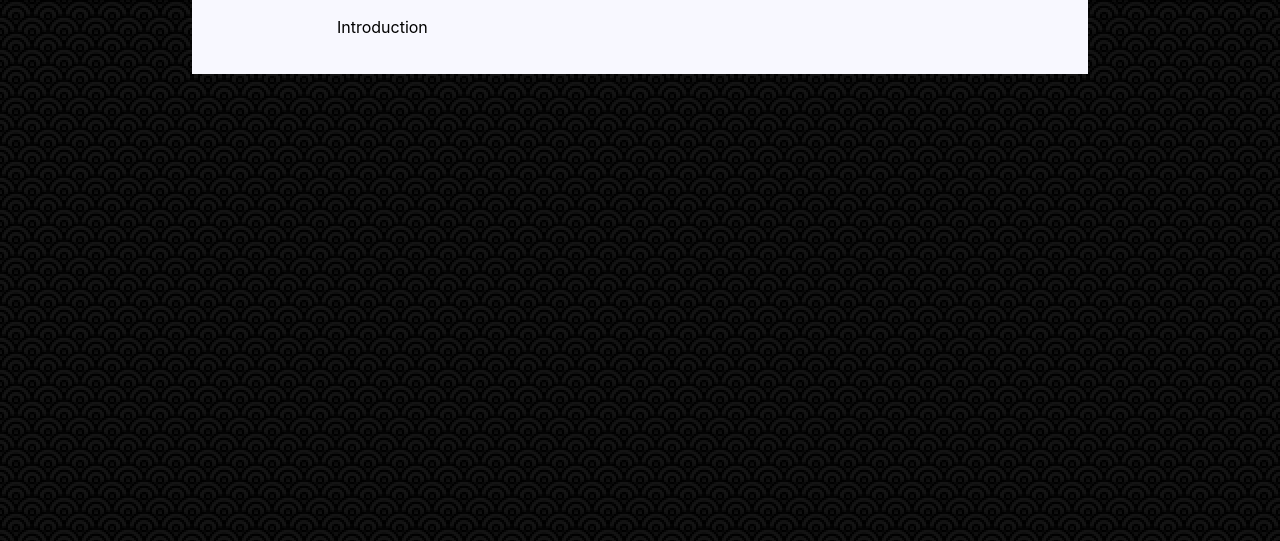
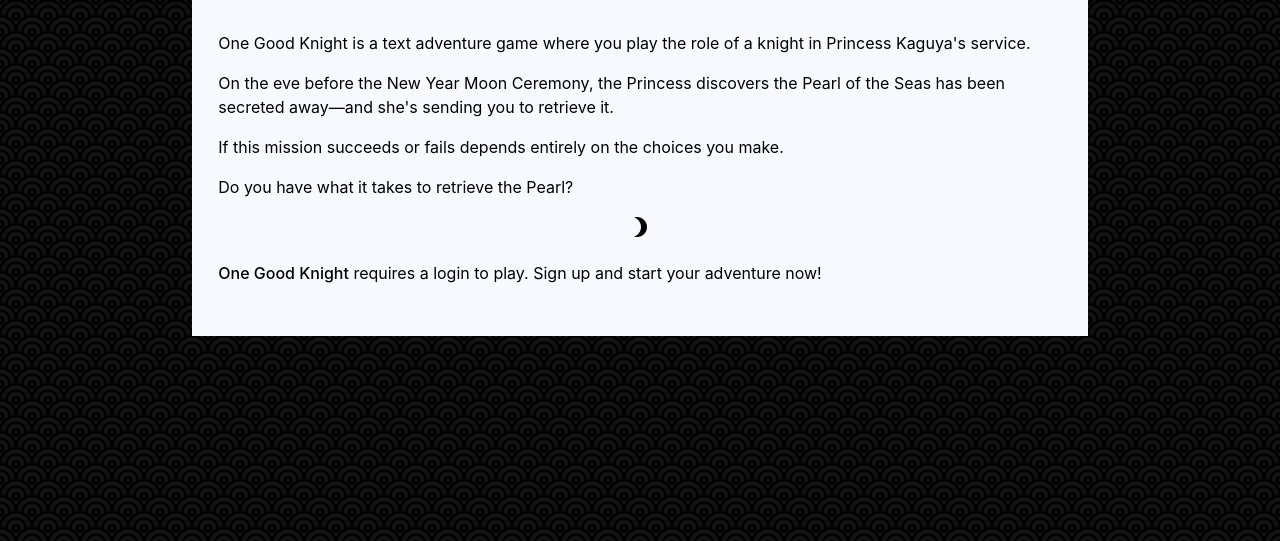
Before and after one commit to origamiunicorn/this-is-spr-ta, a Node server app: page / in a window 1280 px wide. Shown: the part 64-605 px from the top of the page. Run offline with Node 20, Linux system fonts and the light colour scheme; some libraries are stand-ins or nearby versions.

Commit message:
Updated index.handlebars with basic site information.

```diff
--- a/views/index.handlebars
+++ b/views/index.handlebars
@@ -1,11 +1,23 @@
-<div id="home">
-  <div class="container">
-    <div class="row">
-      <div class="col-12">
-        Introduction
-
-      </div>
-
-    </div>
+<div class="row">
+  <div class="col s12">
+    <p>
+      One Good Knight is a text adventure game where you play the role of a knight in Princess Kaguya's service.
+    </p>
+    <p>
+      On the eve before the New Year Moon Ceremony, the Princess discovers the Pearl of the Seas has been secreted
+      away&mdash;and she's sending you to retrieve it.
+    </p>
+    <p>
+      If this mission succeeds or fails depends entirely on the choices you make.
+    </p>
+    <p>
+      Do you have what it takes to retrieve the Pearl?
+    </p>
+    <p class="center-align">
+      <i class="material-icons">brightness_3</i>
+    </p>
+    <p>
+      <strong>One Good Knight</strong> requires a login to play. Sign up and start your adventure now!
+    </p>
   </div>
 </div>
```
